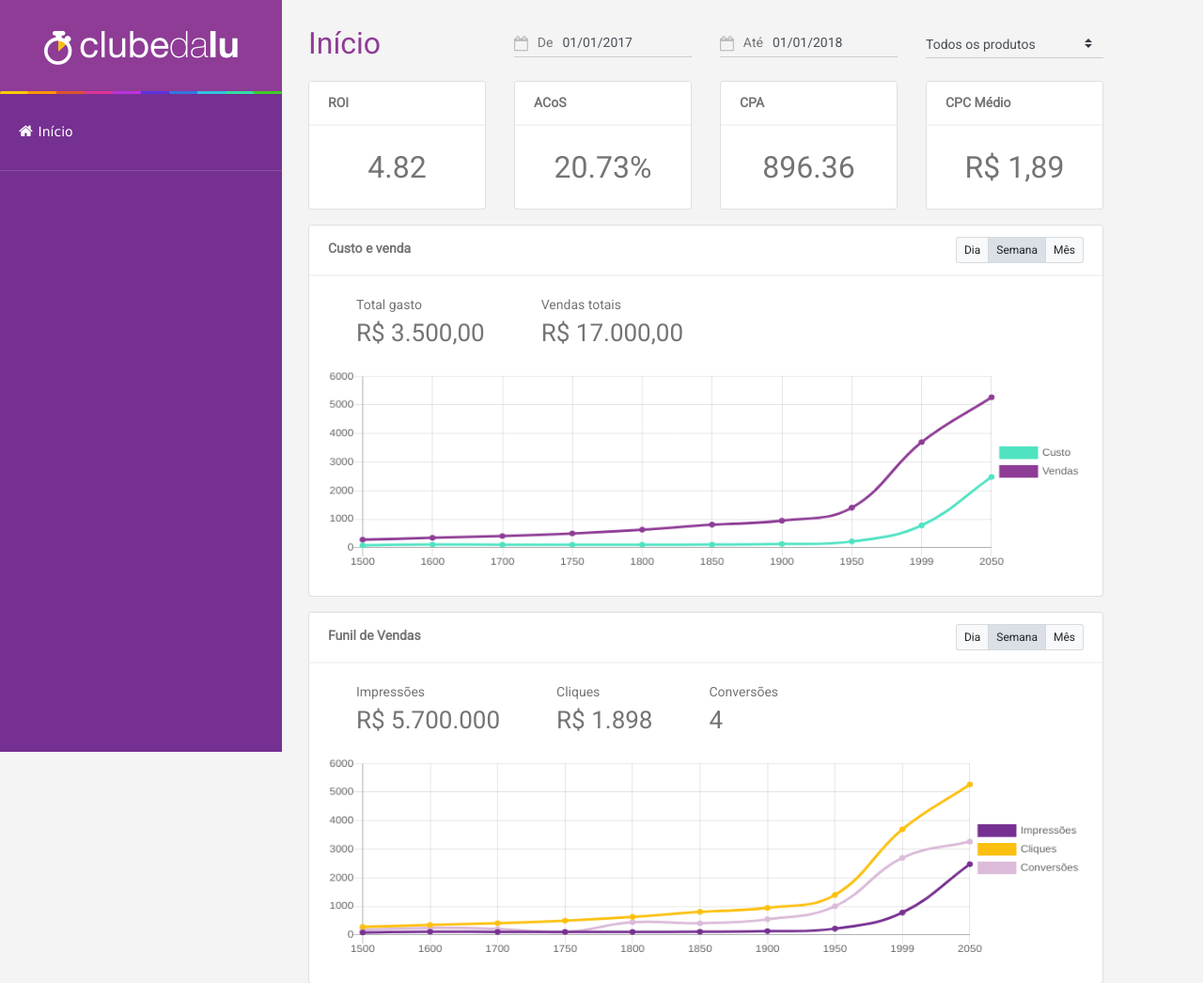
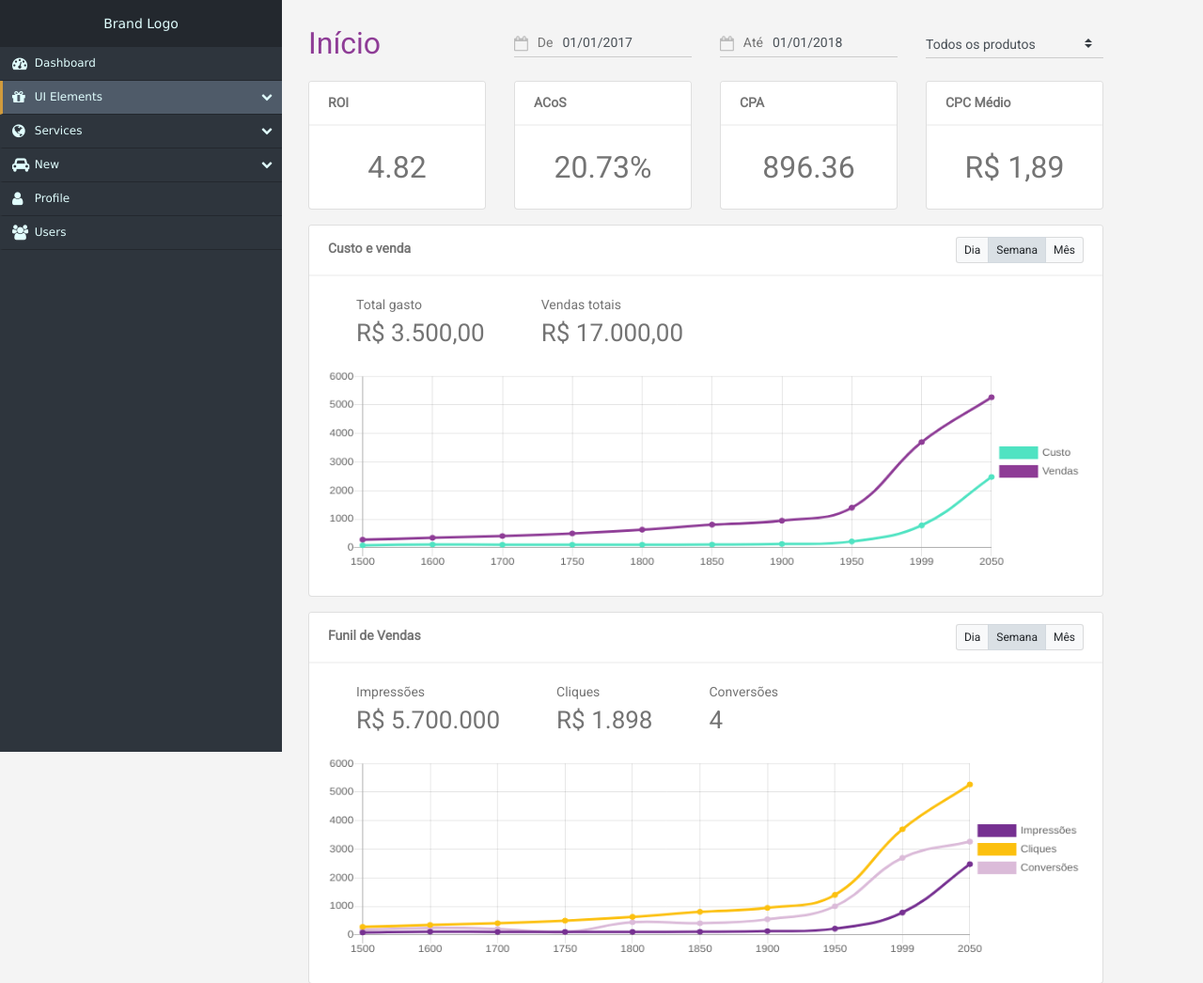
Before and after one commit to eHattori/pyrelloweb, a Django app: page /home/ in a window 1280 px wide. Shown: the top 1046 px of the page at 94% size. Run offline with Django 3.2, Linux system fonts and the light colour scheme; some libraries are stand-ins or nearby versions.

Commit message:
fix menu styles

```diff
--- a/pyrelloweb/pyrellowebapp/templates/base.html
+++ b/pyrelloweb/pyrellowebapp/templates/base.html
@@ -34,21 +34,72 @@
     <link href="{{ STATIC_URL }}css/vendor/bootstrap-datepicker3.min.css" rel="stylesheet">
     <link href='https://fonts.googleapis.com/css?family=Roboto:400' rel='stylesheet' type='text/css'>
     <link rel="stylesheet" href="{{ STATIC_URL }}css/views/base.css">
+    <link rel="stylesheet" href="{{ STATIC_URL }}css/views/style-menu.css">
   {% endblock css %}
 </head>
 
 <body>
   {% block menu %}
   <div class="wrapper">
-    <div class="nav-side-menu">
-      <div class="brand">
-        <img src="{{ STATIC_URL }}img/common/logo_clube.png" alt="Clube da Lu" class="cdl-logo">
-        <img src="{{ STATIC_URL }}img/common/line.png" alt="Clube da Lu" class="line">
-      </div>
-      <div class="list-group list-group-flush">
-        <a href="/" class="list-group-item list-group-item-action active"><i class="fa fa-home fa-fw"></i>Início</a>
-      </div>
-    </div>
+     <div class="nav-side-menu">
+   <div class="brand">Brand Logo</div>
+   <i class="fa fa-bars fa-2x toggle-btn" data-toggle="collapse" data-target="#menu-content"></i>
+
+   <div class="menu-list">
+
+     <ul id="menu-content" class="menu-content collapse out">
+       <li>
+         <a href="#">
+           <i class="fa fa-dashboard fa-lg"></i> Dashboard
+         </a>
+       </li>
+
+       <li  data-toggle="collapse" data-target="#products" class="collapsed active">
+         <a href="#"><i class="fa fa-gift fa-lg"></i> UI Elements <span class="arrow"></span></a>
+       </li>
+       <ul class="sub-menu collapse" id="products">
+         <li class="active"><a href="#">CSS3 Animation</a>
+        </li>
+         <li><a href="#">General</a></li>
+         <li><a href="#">Buttons</a></li>
+         <li><a href="#">Tabs & Accordions</a></li>
+         <li><a href="#">Typography</a></li>
+         <li><a href="#">FontAwesome</a></li>
+         <li><a href="#">Slider</a></li>
+         <li><a href="#">Panels</a></li>
+         <li><a href="#">Widgets</a></li>
+         <li><a href="#">Bootstrap Model</a></li>
+       </ul>
+       <li data-toggle="collapse" data-target="#service" class="collapsed">
+         <a href="#"><i class="fa fa-globe fa-lg"></i> Services <span class="arrow"></span></a>
+       </li>
+       <ul class="sub-menu collapse" id="service">
+         <li>New Service 1</li>
+         <li>New Service 2</li>
+         <li>New Service 3</li>
+       </ul>
+       <li data-toggle="collapse" data-target="#new" class="collapsed">
+         <a href="#"><i class="fa fa-car fa-lg"></i> New <span class="arrow"></span></a>
+       </li>
+       <ul class="sub-menu collapse" id="new">
+         <li>New New 1</li>
+         <li>New New 2</li>
+         <li>New New 3</li>
+       </ul>
+       <li>
+         <a href="#">
+           <i class="fa fa-user fa-lg"></i> Profile
+         </a>
+       </li>
+
+       <li>
+         <a href="#">
+           <i class="fa fa-users fa-lg"></i> Users
+         </a>
+       </li>
+     </ul>
+   </div>
+ </div>
   {% endblock %}
 
   {% block content %}
--- a/static/css/views/base.css
+++ b/static/css/views/base.css
@@ -1,73 +1,3 @@
-/*************************************** NAV-SIDE-MENU - BEGIN ****************************************/
-.nav-side-menu {
-  overflow: auto;
-  font-family: verdana;
-  font-size: 12px;
-  font-weight: 200;
-  background-color: #763091;
-  position: fixed;
-  top: 0px;
-  width: 300px;
-  height: 100%;
-  color: #e1ffff;
-}
-.nav-side-menu .brand {
-  background-color: #8e3c96;
-  display: block;
-  text-align: center;
-  font-size: 14px;
-}
-
-.brand > .cdl-logo {
-  padding-top: 33px;
-  padding-bottom: 10px;
-}
-
-.brand > .line {
-  width: 300px;
-  height: 3px;
-  vertical-align: bottom;
-}
-
-.nav-side-menu .list-group .list-group-item{
-  background-color:transparent;
-  padding-top: 30px;
-  padding-bottom: 30px;
-  color: rgba(255,255,255,.6);
-  font-size: 14px;
-  box-shadow: 0 1px 0 0 rgba(255, 255, 255, 0.15);
-  border:none;
-}
-
-.nav-side-menu .list-group .active{
-  color:#ffffff;
-}
-
-.nav-side-menu .list-group .list-group-item .fa{
-  font-size: 16px;
-  padding-right: 10px;
-}
-
-.nav-side-menu .list-group .list-group-item a{
-  background-color:transparent;
-  padding-top: 30px;
-  padding-bottom: 30px;
-  font-size: 14px;
-  box-shadow: 0 1px 0 0 rgba(255, 255, 255, 0.15);
-  border:none;
-  cursor: pointer;
-}
-
-.nav-side-menu .list-group .list-group-item:hover {
-  color: #ffffff;
-  -webkit-transition: all 1s ease;
-  -moz-transition: all 1s ease;
-  -o-transition: all 1s ease;
-  -ms-transition: all 1s ease;
-  transition: all 1s ease;
-}
-/*************************************** NAV-SIDE-MENU - END ****************************************/
-
 
 /*************************************** BASE - BEGIN **********************************************/
 body {
```
Also changed, not shown: pyrelloweb/pyrellowebapp/menu.html (deleted, +0 -80 lines), static/css/views/style-menu.css (renamed from pyrelloweb/pyrellowebapp/style.css).
